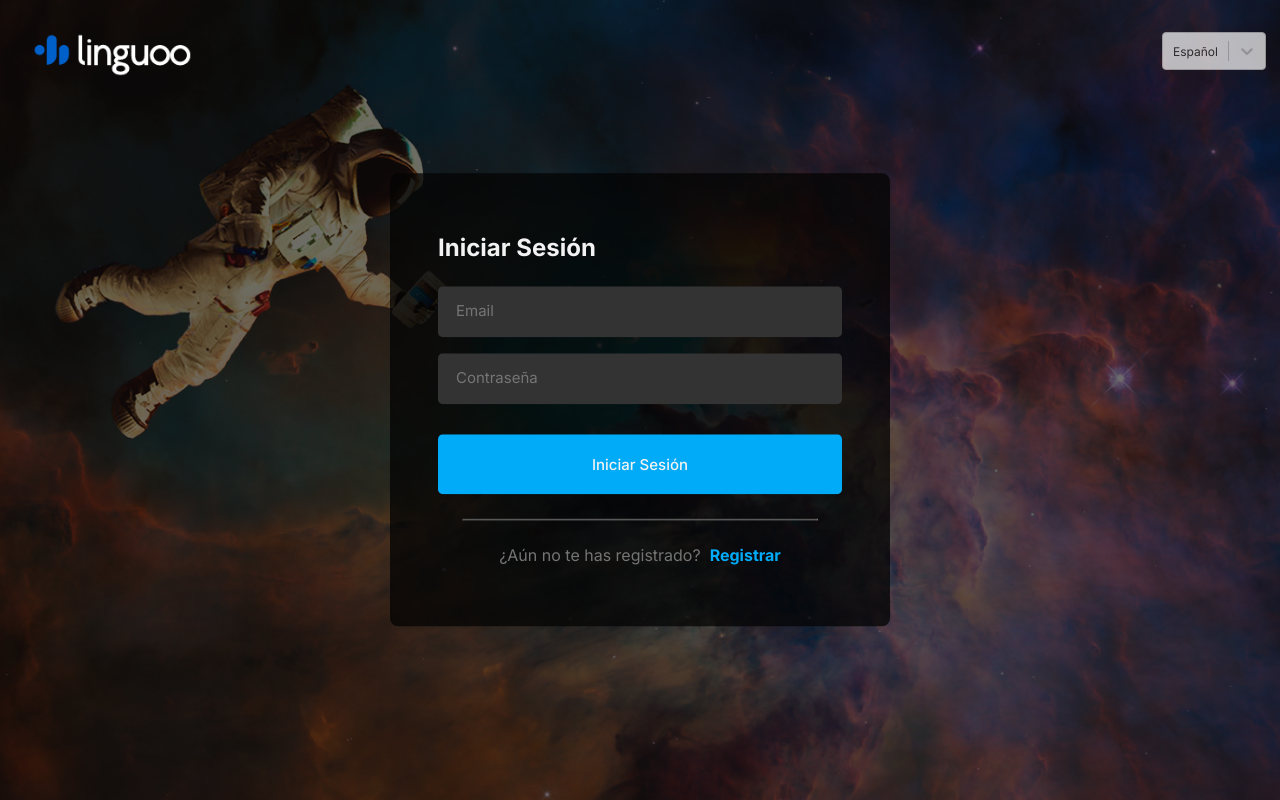
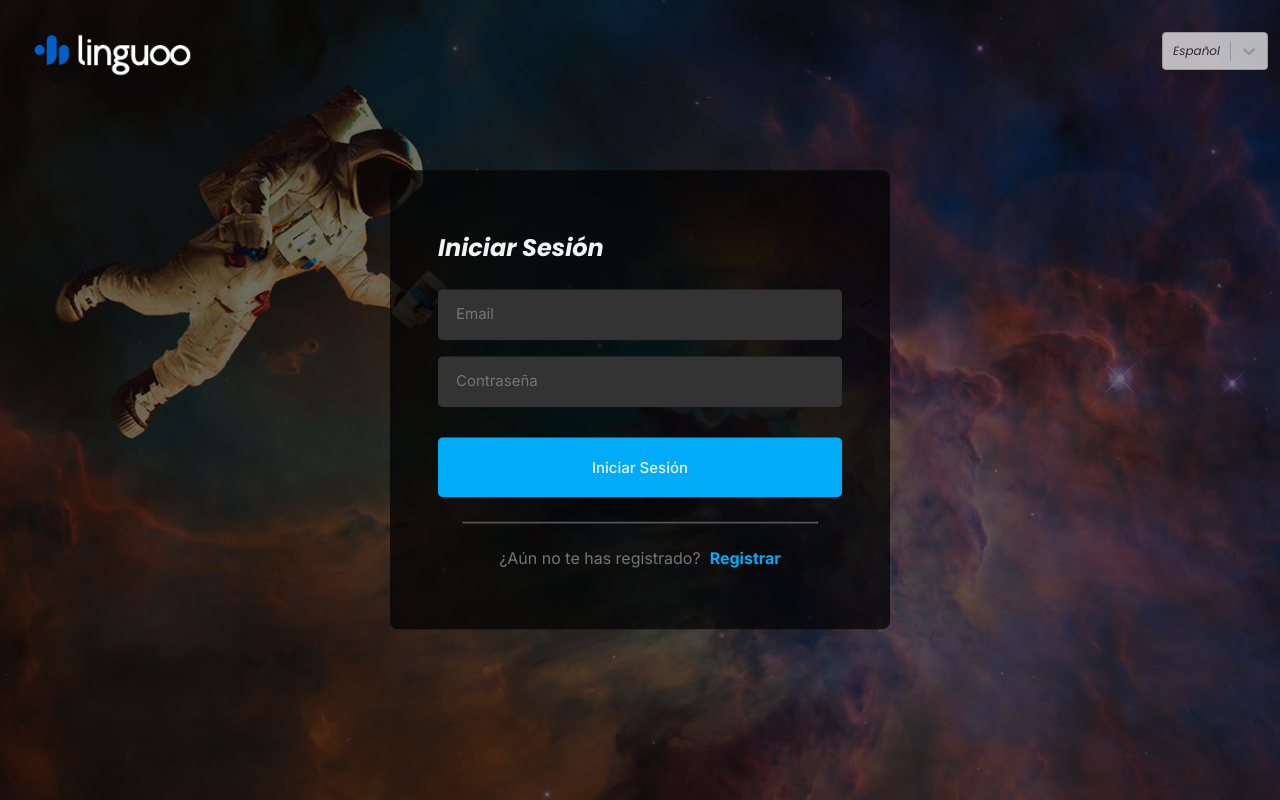
Before and after one commit to juliocromero/linguo-de-cero, a React (Create React App) app in the folder react-linguoo-ex-fakeflix-new/: page /login in a window 1280 px wide. Shown: the top 800 px of the page. Built offline with nearby package versions, Linux system fonts and the light colour scheme; no server answers.

Commit message:
agrego fuente poppins

```diff
--- a/react-linguoo-ex-fakeflix-new/src/components/SiderBar/siderbar.scss
+++ b/react-linguoo-ex-fakeflix-new/src/components/SiderBar/siderbar.scss
@@ -84,9 +84,9 @@
   }
   &__link {
     font-family: "Poppins";
+    font-weight: 300;
     margin-top: 20px;
     margin-bottom: 20px;
-    font-weight: 600;
     display: flex;
     color: gray;
     padding: 5px 45px;
@@ -109,7 +109,6 @@
   &__routes {
     padding: 10vh 0;
     width: 100%;
-    font-weight: 600;
     size: 14px;
     display: flex;
     line-height: 15.46px;
--- a/react-linguoo-ex-fakeflix-new/src/index.scss
+++ b/react-linguoo-ex-fakeflix-new/src/index.scss
@@ -1,5 +1,7 @@
 @import url('https://fonts.googleapis.com/css2?family=Inter:wght@300;400;500;600;700;800;900&display=swap');
 @import url('https://fonts.googleapis.com/css2?family=Bebas+Neue&display=swap');
+@import url('https://fonts.googleapis.com/css2?family=Montserrat:wght@100;200;300;400;500;600;700;800;900&family=Poppins:ital,wght@1,100;1,200;1,300;1,400;1,500;1,600;1,700;1,800;1,900&display=swap');
+
 @import './scss/mixin';
 @import './scss/variables';
 @import './scss/utils';
@@ -12,6 +14,7 @@
 
 body {
   font-family: $main-font;
+  font-family: 'Poppins', sans-serif;
   background-color: $black;
   color: $white;
 }
--- a/react-linguoo-ex-fakeflix-new/src/scss/_variables.scss
+++ b/react-linguoo-ex-fakeflix-new/src/scss/_variables.scss
@@ -9,5 +9,5 @@ $grey: #101011;
 $blue-google: #1356c7;
 $color-neutral: #333333;
 
-$main-font: "Inter", sans-serif;
+$main-font: "Inter", "sans-serif";
 $fakeflix-font: "Bebas Neue", cursive;
```
